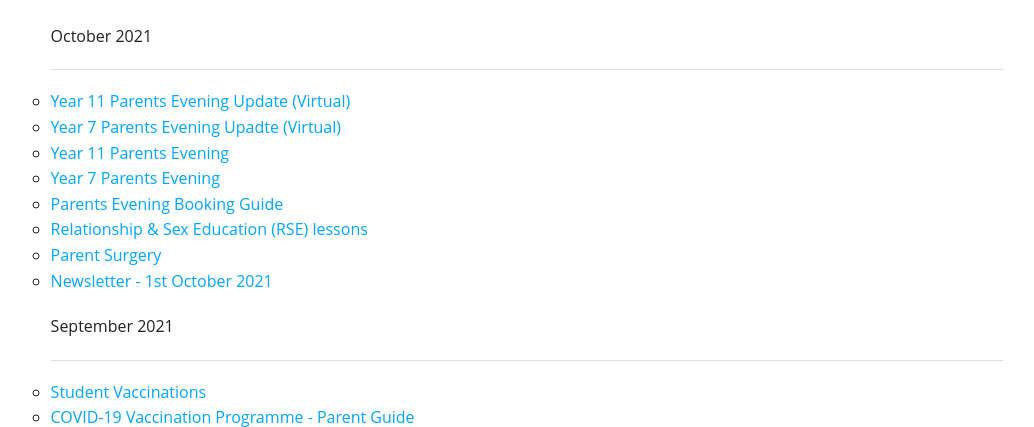
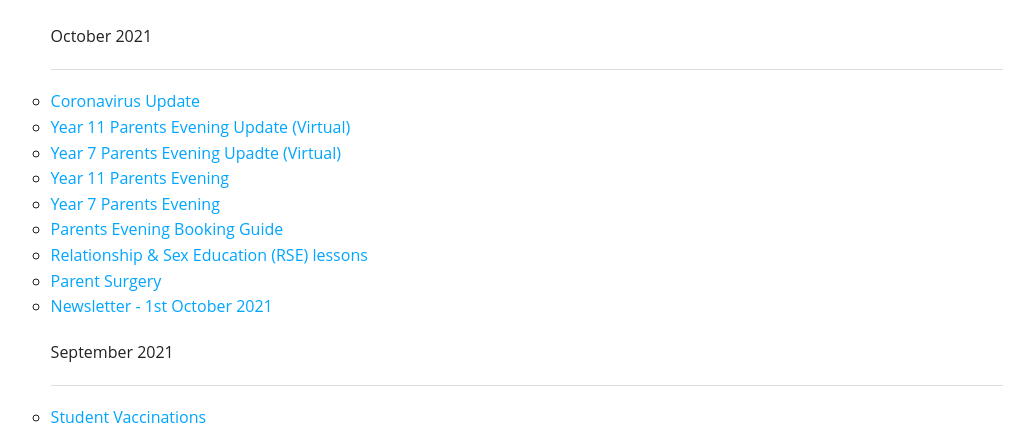
Before and after one commit to PCSITService/parkcommunityschool.co.uk, a PHP site: page /letters-home.php in a window 1280 px wide. Shown: the part 186-613 px from the top of the page, without its empty margins (122-1156 px from the left). Run offline with PHP 8.4, Linux system fonts and the light colour scheme; some libraries are stand-ins or nearby versions.

Commit message:
Letter Update

```diff
--- a/letters-home.php
+++ b/letters-home.php
@@ -27,6 +27,7 @@
         	<ul class="small-block-grid-1">
                 <li>
                     <ul class="circle">October 2021<hr>
+                        <li><a href="/assets/letters/2021-10/coronavirus-update.pdf" target="_blank">Coronavirus Update</a></li>
                         <li><a href="/assets/letters/2021-10/year-11-parents-evening-virtual.pdf" target="_blank">Year 11 Parents Evening Update (Virtual)</a></li>
                         <li><a href="/assets/letters/2021-10/year-7-parents-evening-virtual.pdf" target="_blank">Year 7 Parents Evening Upadte (Virtual)</a></li>
                         <li><a href="/assets/letters/2021-10/parents-evening-year-11.pdf" target="_blank">Year 11 Parents Evening</a></li>
```
Also changed, not shown: 1 other file.
